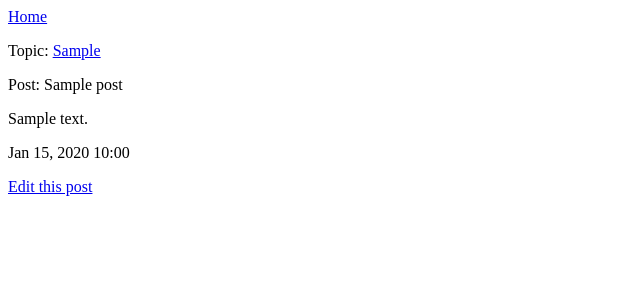
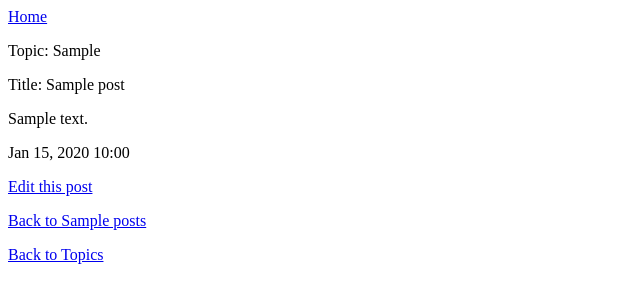
Before and after one commit to roxanavnunez/blog, a Django app: page /post/1 in a window 1280 px wide. Shown: the top 303 px of the page, without its empty margins (0-640 px from the left). Run offline with Django 5.2, Linux system fonts and the light colour scheme; tables that the repository leaves empty hold one stand-in row (values such as "Sample post").

Commit message:
feat(blogs/templates): Add link in post.html to topic.html (Back to {topic} posts} and to topic. html to topics.html (Back to topics)

```diff
--- a/blogs/templates/blogs/post.html
+++ b/blogs/templates/blogs/post.html
@@ -1,10 +1,9 @@
 {% extends 'blogs/base.html' %}
 
 {% block content %}
-  <p>Topic: <a href="{% url 'blogs:topic' post.topic.id %}">{{ post.topic }}</a>
-  </p>
+  <p>Topic: {{ post.topic }}</p>
 
-  <p>Post: {{ post.title }}</p>
+  <p>Title: {{ post.title }}</p>
 
   <p>{{ post.text|linebreaks }}</p>
   <p>{{post.date_last_modified|date:"M d, Y H:i" }}</p>
@@ -12,4 +11,11 @@
   <p>
     <a href="{% url 'blogs:edit_post' post.id %}">Edit this post</a>
   </p>
+  <p>
+    <a href="{% url 'blogs:topic' post.topic.id %}">Back to {{ post.topic }}
+        posts</a>
+  </p>
+  <p>
+    <a href="{% url 'blogs:topics' %}">Back to Topics</a>
+  </p>
 {% endblock content %}
--- a/blogs/templates/blogs/topic.html
+++ b/blogs/templates/blogs/topic.html
@@ -18,4 +18,6 @@
     {% endfor %}
   </ul>
 
+  <p><a href="{% url 'blogs:topics' %}">Back to Topics</a></p>
+
 {% endblock content %}
```
